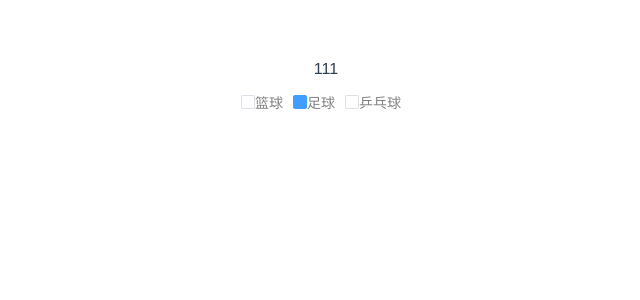
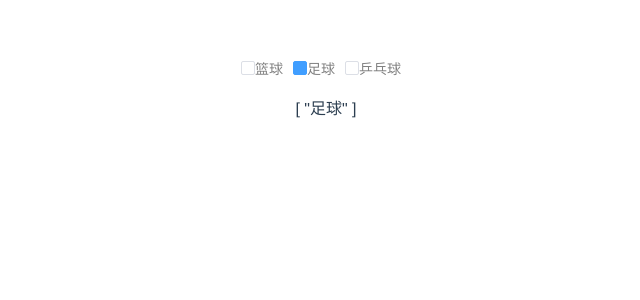
Before and after one commit to WangRujian0321/w-ui, a Vue app: page /checkbox in a window 1280 px wide. Shown: the top 300 px of the page, without its empty margins (314-954 px from the left). Built offline with nearby package versions, Linux system fonts and the light colour scheme.

Commit message:
修正了radio的相关版式

```diff
--- a/components/lib/radio/src/radio.scss
+++ b/components/lib/radio/src/radio.scss
@@ -41,7 +41,7 @@
 }
 
 .w_radio--label {
-  margin-left: 40px;
+  margin-left: 0;
   font-size: 14px;
 }
 
--- a/examples/views/CheckBox.vue
+++ b/examples/views/CheckBox.vue
@@ -1,11 +1,11 @@
 <template>
   <div>
-    <p>111</p>
     <w_checkbox_group v-model="hobby">
       <w_checkbox label="篮球">篮球</w_checkbox>
       <w_checkbox label="足球">足球</w_checkbox>
       <w_checkbox label="乒乓球">乒乓球</w_checkbox>
     </w_checkbox_group>
+    <p>{{hobby}}</p>
   </div>
 </template>
 
```
